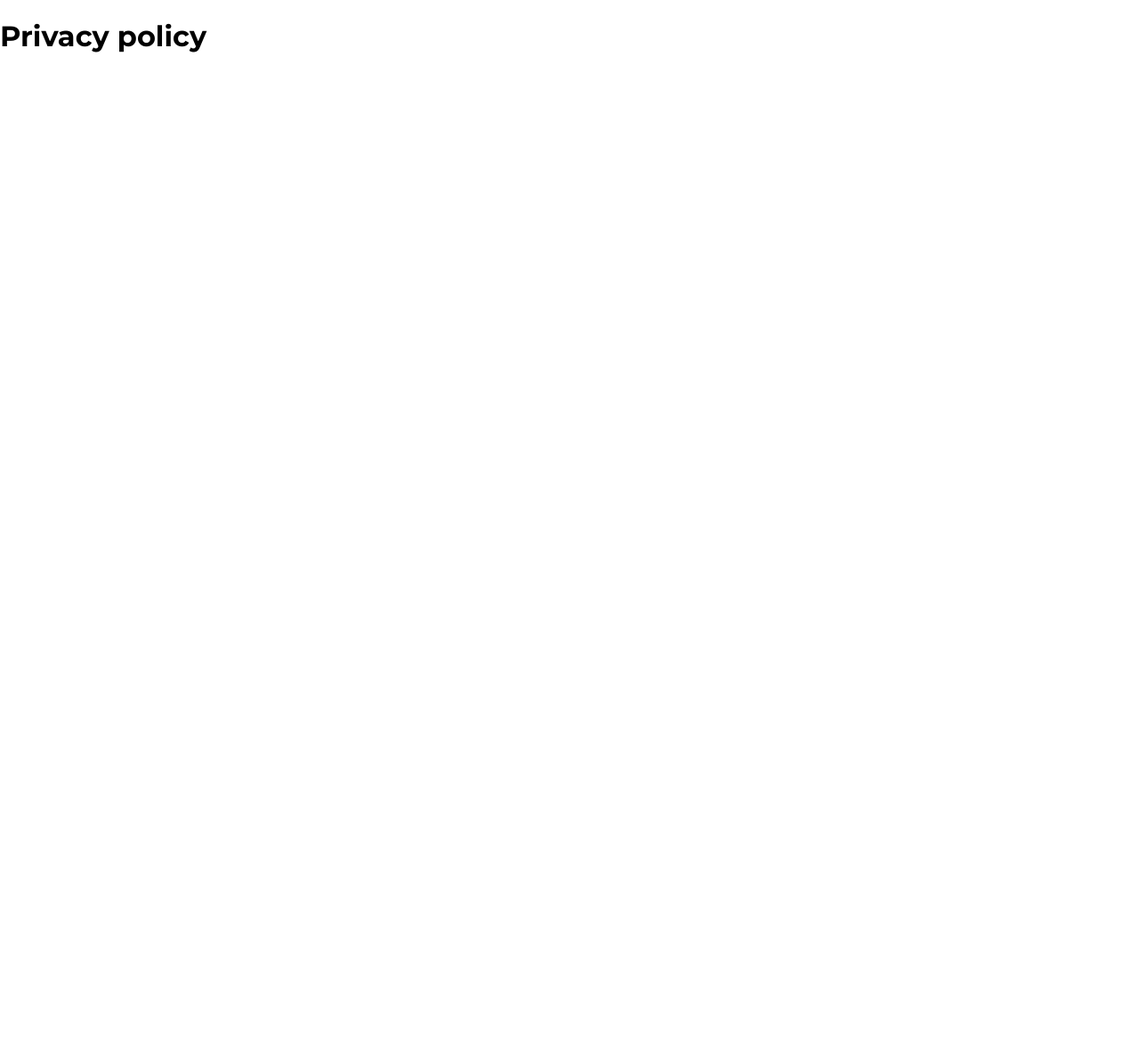
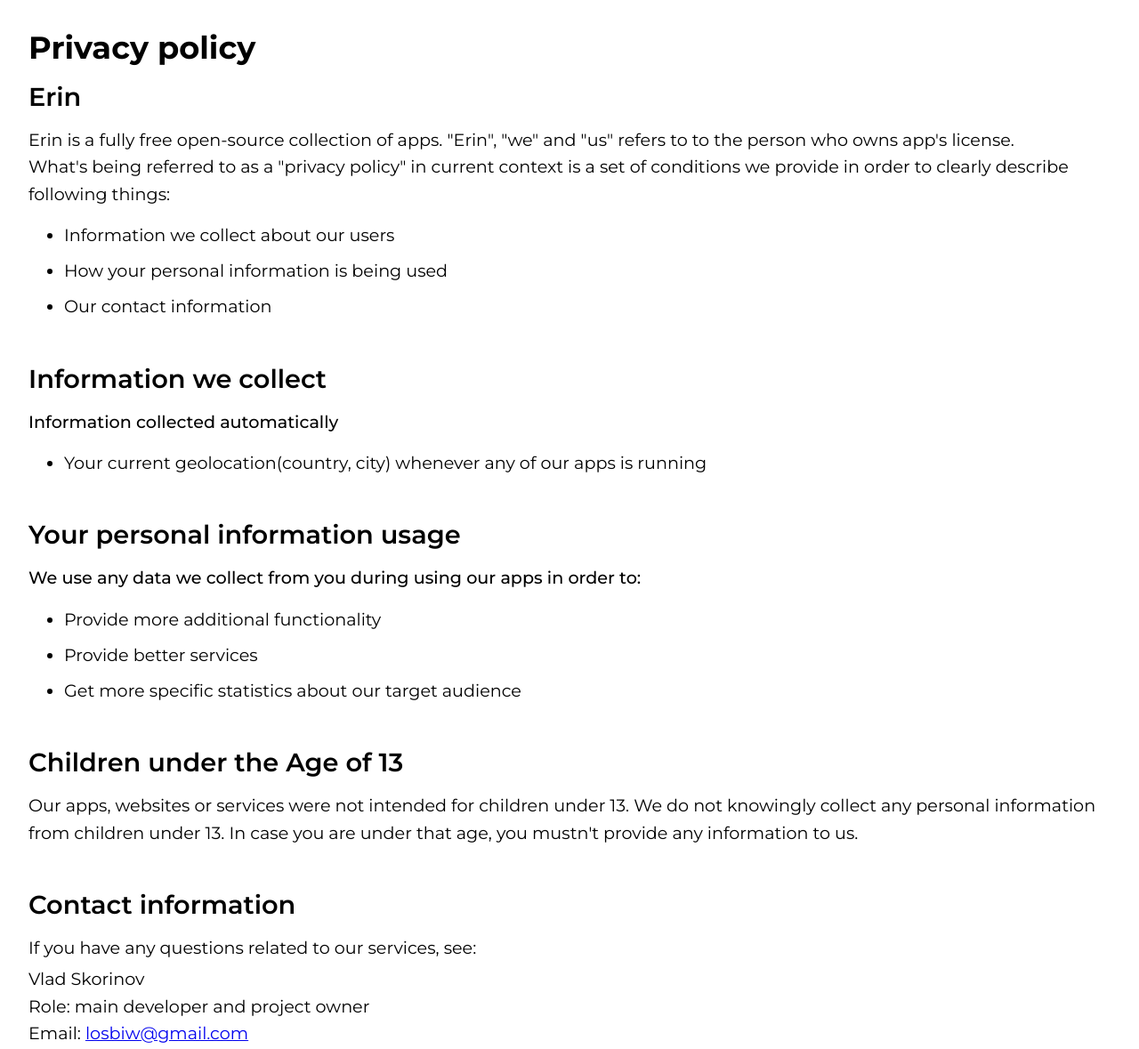
Before and after one commit to losbiw/erin-website, a website: page public/pages/privacy.html in a window 1280 px wide. Shown: the whole page at 89% size. Before the commit the page ends 800 px from the top, so only its background shows below. Drawn offline with Linux system fonts and the light colour scheme; files that its build step writes are made by us from their sources.

Commit message:
Add privacy policy

```diff
--- a/public/pages/privacy.html
+++ b/public/pages/privacy.html
@@ -4,11 +4,54 @@
     <meta charset="UTF-8">
     <meta name="viewport" content="width=device-width, initial-scale=1.0">
     <title>Privacy policy</title>
+    <link rel="stylesheet" href="public/styles/page.css">
     <link rel="stylesheet" href="public/styles/privacy.css">
-    <link rel="stylesheet" href="public/styles/page.css">
-
 </head>
 <body>
     <h1>Privacy policy</h1>
+    <section>
+        <h2>Erin</h2>
+        <p>Erin is a fully free open-source collection of apps. "Erin", "we" and "us" refers to to the person who owns app's license.<br />
+            What's being referred to as a "privacy policy" in current context is a set of conditions we provide in order to clearly describe following things:
+        </p>
+        <ul>
+            <li>Information we collect about our users</li>
+            <li>How your personal information is being used</li>
+            <li>Our contact information</li>
+        </ul>
+    </section>
+
+    <section>
+        <h2>Information we collect</h2>
+        <h3>Information collected automatically</h3>
+        <ul>
+            <li>Your current geolocation(country, city) whenever any of our apps is running</li>
+        </ul>
+    </section>
+
+    <section>
+        <h2>Your personal information usage</h2>
+        <h3>We use any data we collect from you during using our apps in order to:</h3>
+        <ul>
+            <li>Provide more additional functionality</li>
+            <li>Provide better services</li>
+            <li>Get more specific statistics about our target audience</li>
+        </ul>
+    </section>
+
+    <section>
+        <h2>Children under the Age of 13</h2>
+        <p>Our apps, websites or services were not intended for children under 13. We do not knowingly collect any personal information
+            from children under 13. In case you are under that age, you mustn't provide any information to us.</p>
+    </section>
+
+    <section>
+        <h2>Contact information</h2>
+        <p>If you have any questions related to our services, see:</p>
+        <p>Vlad Skorinov<br>
+            Role: main developer and project owner<br>
+            Email: <a href="mailto:losbiw@gmail.com">losbiw@gmail.com</a>
+        </p>
+    </section>
 </body>
 </html>
--- /dev/null
+++ b/public/styles/main.css
@@ -0,0 +1,21 @@
+section{
+    width: 100%;
+    height: 100vh;
+    padding: 0;
+    margin: 0;
+    background-color: var(--white);
+    letter-spacing: 0.02em;
+    box-sizing: border-box;
+}
+
+a{
+    text-decoration: none;
+}
+
+.mint{
+    color: var(--mint) !important;
+}
+
+.hidden{
+    display: none;
+}
--- a/public/styles/page.css
+++ b/public/styles/page.css
@@ -8,25 +8,3 @@ body{
     overflow-y: scroll;
     box-sizing: border-box;
 }
-
-section{
-    width: 100%;
-    height: 100vh;
-    padding: 0;
-    margin: 0;
-    background-color: var(--white);
-    letter-spacing: 0.02em;
-    box-sizing: border-box;
-}
-
-a{
-    text-decoration: none;
-}
-
-.mint{
-    color: var(--mint) !important;
-}
-
-.hidden{
-    display: none;
-}
--- a/public/styles/privacy.css
+++ b/public/styles/privacy.css
@@ -0,0 +1,36 @@
+body{
+    padding: 2rem;
+}
+
+section{
+    margin-bottom: 3rem;
+}
+
+h1{
+    font-size: 2.2rem;
+    margin: 0;
+    font-weight: 700;
+}
+
+h2{
+    font-size: 1.8rem;
+    font-weight: 600;
+    margin: 1rem 0;
+}
+
+h3{
+    font-weight: 500;
+}
+
+h3, p{
+    margin: 0.3rem 0;
+}
+
+h3, p, li{
+    font-size: 1.2rem;
+    line-height: 1.9rem;
+}
+
+li{
+    margin-bottom: 0.6rem;
+}
```
Also changed, not shown: public/pages/index.html (+1 -0 lines).
